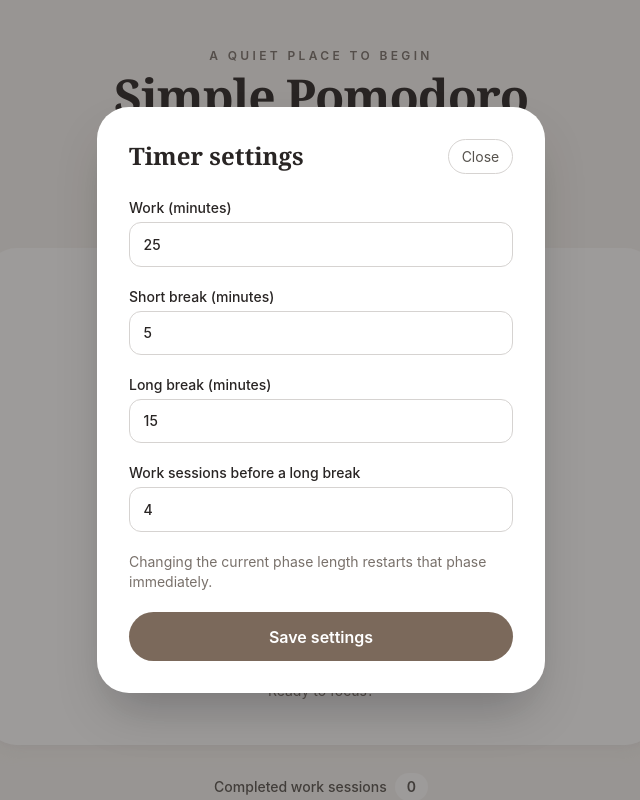
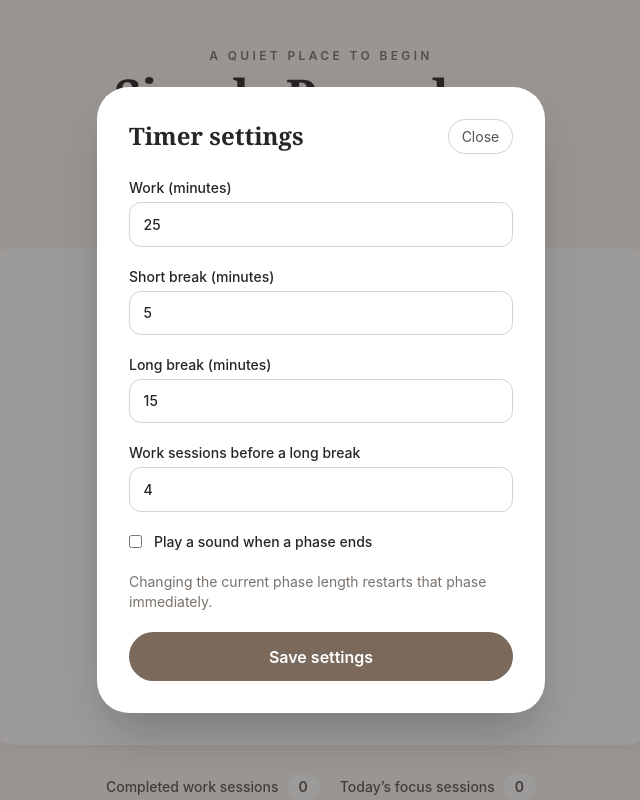
Before and after one commit to lrnbrad/ai-lab-hw5-simple-pomodoro, a Vue app: page / in a window 1280 px wide. Both pictures are taken after a click on the button "Settings". Shown: the top 800 px of the page, without its empty margins (319-959 px from the left). Built offline with nearby package versions, Linux system fonts and the light colour scheme.

Commit message:
Add daily focus progress and optional completion tone

```diff
--- a/src/App.vue
+++ b/src/App.vue
@@ -1,12 +1,32 @@
 <script setup>
 import { computed, ref } from 'vue'
 import { usePomodoro } from './composables/usePomodoro'
+import { useDailyProgress } from './composables/useDailyProgress'
 import { useTasks } from './composables/useTasks'
 import TaskList from './components/TaskList.vue'
 import SettingsDialog from './components/SettingsDialog.vue'
+import { playCompletionTone } from './audio'
 
 const taskList = useTasks()
-const timer = usePomodoro({ onWorkComplete: taskList.creditSelectedTask })
+const dailyProgress = useDailyProgress()
+const soundEnabled = ref(loadSoundPreference())
+const timer = usePomodoro({
+  onWorkComplete: () => {
+    taskList.creditSelectedTask()
+    dailyProgress.recordSession()
+  },
+  onPhaseComplete: () => {
+    if (soundEnabled.value) playCompletionTone()
+  },
+})
+
+function loadSoundPreference() {
+  try {
+    return localStorage.getItem('simple-pomodoro:sound') === 'true'
+  } catch {
+    return false
+  }
+}
 
 const phaseDetails = {
   work: { label: 'Focus', prompt: 'One thing at a time.' },
@@ -18,8 +38,15 @@ const currentPhase = computed(() => phaseDetails[timer.phase.value])
 const cycleTarget = computed(() => timer.settings.sessionsBeforeLongBreak)
 const settingsOpen = ref(false)
 
-function saveSettings(settings) {
-  if (timer.updateSettings(settings)) settingsOpen.value = false
+function saveSettings({ settings, soundEnabled: nextSoundEnabled }) {
+  if (!timer.updateSettings(settings)) return
+  soundEnabled.value = nextSoundEnabled
+  try {
+    localStorage.setItem('simple-pomodoro:sound', String(nextSoundEnabled))
+  } catch {
+    // The sound choice still works for this open page.
+  }
+  settingsOpen.value = false
 }
 </script>
 
@@ -42,7 +69,7 @@ function saveSettings(settings) {
         <div class="timer-display my-4 font-mono text-[clamp(5rem,19vw,9rem)] font-light leading-none tracking-tighter tabular-nums" role="timer" aria-label="Time remaining">
           {{ timer.formattedTime.value }}
         </div>
-        <p class="mb-8 text-sm text-stone-500">Session {{ Math.min(timer.cycleCompleted.value + 1, cycleTarget) }} of {{ cycleTarget }}</p>
+        <p class="mb-8 text-sm text-stone-500">Cycle progress: {{ timer.cycleCompleted.value }} / {{ cycleTarget }} completed · Session {{ Math.min(timer.cycleCompleted.value + 1, cycleTarget) }} of {{ cycleTarget }}</p>
 
         <div class="flex flex-wrap items-center justify-center gap-3">
           <button v-if="!timer.isRunning.value" class="primary-button" type="button" @click="timer.start">Start</button>
@@ -53,9 +80,15 @@ function saveSettings(settings) {
         <p class="mt-8 min-h-6 text-sm text-stone-500" role="status">{{ timer.announcement.value }}</p>
       </section>
 
-      <div class="mt-7 flex items-center justify-center gap-2 text-sm text-stone-600">
-        <span class="font-medium">Completed work sessions</span>
-        <span class="rounded-full bg-white/80 px-3 py-1 font-semibold">{{ timer.completedWorkSessions.value }}</span>
+      <div class="mt-7 flex flex-wrap items-center justify-center gap-5 text-sm text-stone-600">
+        <div class="flex items-center gap-2">
+          <span class="font-medium">Completed work sessions</span>
+          <span class="rounded-full bg-white/80 px-3 py-1 font-semibold">{{ timer.completedWorkSessions.value }}</span>
+        </div>
+        <div class="flex items-center gap-2">
+          <span class="font-medium">Today’s focus sessions</span>
+          <span class="rounded-full bg-white/80 px-3 py-1 font-semibold">{{ dailyProgress.todayCount.value }}</span>
+        </div>
       </div>
 
       <p v-if="taskList.selectedTask.value" class="mt-4 text-center text-sm text-stone-600">
@@ -73,6 +106,6 @@ function saveSettings(settings) {
         @delete="taskList.deleteTask"
       />
     </main>
-    <SettingsDialog :open="settingsOpen" :settings="timer.settings" @close="settingsOpen = false" @save="saveSettings" />
+    <SettingsDialog :open="settingsOpen" :settings="timer.settings" :sound-enabled="soundEnabled" @close="settingsOpen = false" @save="saveSettings" />
   </div>
 </template>
--- /dev/null
+++ b/src/audio.js
@@ -0,0 +1,23 @@
+export function playCompletionTone() {
+  const AudioContextType = window.AudioContext ?? window.webkitAudioContext
+  if (!AudioContextType) return
+
+  try {
+    const context = new AudioContextType()
+    const oscillator = context.createOscillator()
+    const volume = context.createGain()
+
+    oscillator.type = 'sine'
+    oscillator.frequency.setValueAtTime(720, context.currentTime)
+    volume.gain.setValueAtTime(0.0001, context.currentTime)
+    volume.gain.exponentialRampToValueAtTime(0.12, context.currentTime + 0.02)
+    volume.gain.exponentialRampToValueAtTime(0.0001, context.currentTime + 0.28)
+    oscillator.connect(volume)
+    volume.connect(context.destination)
+    oscillator.onended = () => context.close()
+    oscillator.start()
+    oscillator.stop(context.currentTime + 0.3)
+  } catch {
+    // Sound is optional; the timer and visible message remain available.
+  }
+}
--- a/src/components/SettingsDialog.vue
+++ b/src/components/SettingsDialog.vue
@@ -1,20 +1,25 @@
 <script setup>
-import { reactive, watch } from 'vue'
+import { reactive, ref, watch } from 'vue'
 
 const props = defineProps({
   open: { type: Boolean, required: true },
   settings: { type: Object, required: true },
+  soundEnabled: { type: Boolean, required: true },
 })
 
 const emit = defineEmits(['close', 'save'])
 const draft = reactive({ work: 25, shortBreak: 5, longBreak: 15, sessionsBeforeLongBreak: 4 })
+const draftSoundEnabled = ref(false)
 
 watch(() => props.open, (open) => {
-  if (open) Object.assign(draft, props.settings)
+  if (open) {
+    Object.assign(draft, props.settings)
+    draftSoundEnabled.value = props.soundEnabled
+  }
 }, { immediate: true })
 
 function save() {
-  emit('save', { ...draft })
+  emit('save', { settings: { ...draft }, soundEnabled: draftSoundEnabled.value })
 }
 </script>
 
@@ -42,6 +47,10 @@ function save() {
           Work sessions before a long break
           <input v-model.number="draft.sessionsBeforeLongBreak" class="task-input mt-1 w-full" type="number" min="1" max="8" step="1" required>
         </label>
+        <label class="flex items-center gap-3 text-sm font-medium">
+          <input v-model="draftSoundEnabled" type="checkbox">
+          Play a sound when a phase ends
+        </label>
         <p class="text-sm text-stone-500">Changing the current phase length restarts that phase immediately.</p>
         <button class="primary-button w-full" type="submit">Save settings</button>
       </form>
--- /dev/null
+++ b/src/composables/useDailyProgress.js
@@ -0,0 +1,78 @@
+import { onMounted, onUnmounted, ref } from 'vue'
+
+const STORAGE_KEY = 'simple-pomodoro:daily-progress'
+
+function localDayKey(date = new Date()) {
+  return `${date.getFullYear()}-${String(date.getMonth() + 1).padStart(2, '0')}-${String(date.getDate()).padStart(2, '0')}`
+}
+
+function loadProgress() {
+  try {
+    const saved = JSON.parse(localStorage.getItem(STORAGE_KEY))
+    if (saved?.date === localDayKey() && Number.isInteger(saved.count) && saved.count >= 0) {
+      return saved.count
+    }
+  } catch {
+    // Start a fresh daily count if saved data cannot be read.
+  }
+  return 0
+}
+
+export function useDailyProgress() {
+  const date = ref(localDayKey())
+  const todayCount = ref(loadProgress())
+  let midnightTimeout = null
+
+  function persist() {
+    try {
+      localStorage.setItem(STORAGE_KEY, JSON.stringify({ date: date.value, count: todayCount.value }))
+    } catch {
+      // The visible count still works if browser storage is unavailable.
+    }
+  }
+
+  function syncDay() {
+    const currentDate = localDayKey()
+    if (currentDate !== date.value) {
+      date.value = currentDate
+      todayCount.value = 0
+      persist()
+    }
+  }
+
+  function scheduleMidnight() {
+    clearTimeout(midnightTimeout)
+    const nextMidnight = new Date()
+    nextMidnight.setHours(24, 0, 0, 0)
+    midnightTimeout = setTimeout(() => {
+      syncDay()
+      scheduleMidnight()
+    }, nextMidnight.getTime() - Date.now())
+  }
+
+  function recordSession() {
+    syncDay()
+    todayCount.value += 1
+    persist()
+  }
+
+  function onVisibilityChange() {
+    if (document.visibilityState === 'visible') {
+      syncDay()
+      scheduleMidnight()
+    }
+  }
+
+  onMounted(() => {
+    syncDay()
+    scheduleMidnight()
+    document.addEventListener('visibilitychange', onVisibilityChange)
+  })
+
+  onUnmounted(() => {
+    clearTimeout(midnightTimeout)
+    document.removeEventListener('visibilitychange', onVisibilityChange)
+  })
+
+  return { todayCount, recordSession }
+}
--- a/src/composables/usePomodoro.js
+++ b/src/composables/usePomodoro.js
@@ -60,7 +60,7 @@ function loadSavedTimer() {
   }
 }
 
-export function usePomodoro({ onWorkComplete } = {}) {
+export function usePomodoro({ onWorkComplete, onPhaseComplete } = {}) {
   const saved = loadSavedTimer()
   const settings = reactive(saved?.settings ?? { ...DEFAULT_SETTINGS })
   const phase = ref(saved?.phase ?? PHASES.work)
@@ -101,6 +101,7 @@ export function usePomodoro({ onWorkComplete } = {}) {
   }
 
   function advancePhase(completedNaturally) {
+    if (completedNaturally) onPhaseComplete?.(phase.value)
     if (phase.value === PHASES.work) {
       if (completedNaturally) {
         completedWorkSessions.value += 1
```
Also changed, not shown: 1 other file (tests, documents, lock files or other folders).
